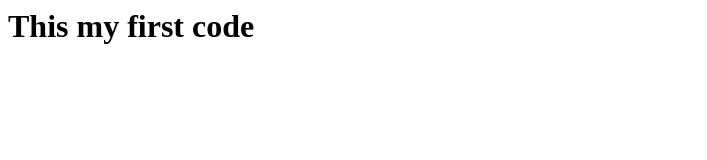
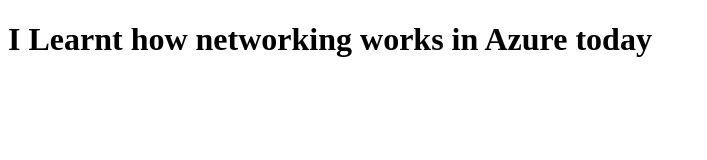
Before and after one commit to Devseccyborg/Azure-Devops, a plain HTML site: page Azure-Arm-Template/index.html in a window 1280 px wide. Shown: the whole page, without its empty margins (0-707 px from the left). Drawn offline with Linux system fonts and the light colour scheme.

Commit message:
fork commit

```diff
--- a/Azure-Arm-Template/index.html
+++ b/Azure-Arm-Template/index.html
@@ -1 +1,11 @@
-<h1>This my first code</h1>
+<!DOCTYPE html>
+<html lang="en">
+<head>
+    <meta charset="UTF-8">
+    <meta name="viewport" content="width=device-width, initial-scale=1.0">
+    <title>Demo Page</title>
+</head>
+<body>
+    <h1> I Learnt how networking works in Azure today</h1>
+</body>
+</html>
```
